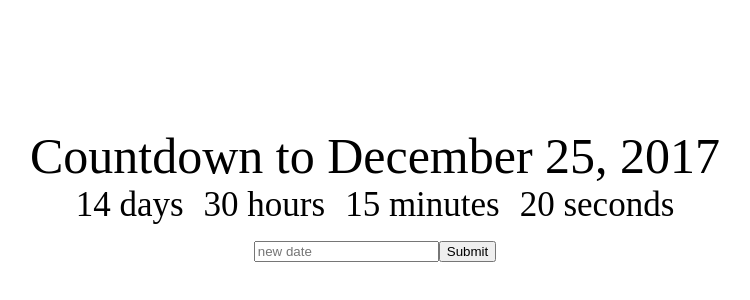
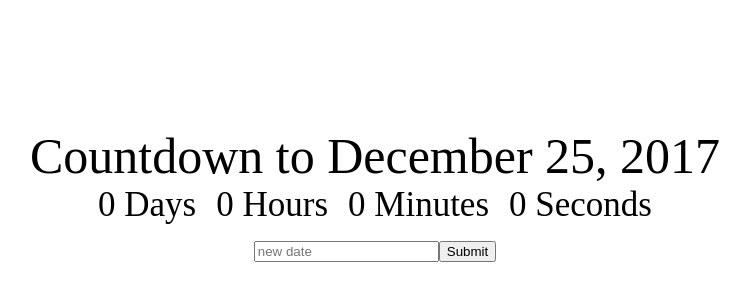
Before and after one commit to StevieIsmagic/udemy, a React (Create React App) app in the folder DavidKatz/react-redux/countdownchamp/: page / in a window 1280 px wide. Shown: the part 126-426 px from the top of the page, without its empty margins (265-1015 px from the left). Built offline with nearby package versions, Linux system fonts and the light colour scheme.

Commit message:
pass props

```diff
--- a/DavidKatz/react-redux/countdownchamp/src/App.jsx
+++ b/DavidKatz/react-redux/countdownchamp/src/App.jsx
@@ -1,4 +1,5 @@
 import React, { Component } from 'react';
+import Clock from './Clock.jsx';
 import './App.css'
 
 class App extends Component {
@@ -22,12 +23,7 @@ class App extends Component {
     return (
       <div className="App">
         <div className="App-title">Countdown to {this.state.deadline}</div>
-        <div>
-          <div className="days">14 days</div>
-          <div className="hours">30 hours</div>
-          <div className="minutes">15 minutes</div>
-          <div className="seconds">20 seconds</div>
-        </div>
+        <Clock deadline={this.state.deadline} />
         <div>
           <input
             placeholder='new date'
--- a/DavidKatz/react-redux/countdownchamp/src/Clock.jsx
+++ b/DavidKatz/react-redux/countdownchamp/src/Clock.jsx
@@ -1,12 +1,28 @@
 import React, { Component } from 'react';
 import './App.css'
 
-class Clock extends React Component {
+class Clock extends Component {
   constructor(props) {
     super(props)
-
+    this.state = {
+      days: 0,
+      hours: 0,
+      minutes: 0,
+      seconds: 0
+    }
+    console.log('this.props', this.props)
   }
 
+  render() {
+    return (
+      <div>
+        <div className="days">{this.state.days} Days</div>
+        <div className="hours">{this.state.hours} Hours</div>
+        <div className="minutes">{this.state.minutes} Minutes</div>
+        <div className="seconds">{this.state.seconds} Seconds</div>
+      </div>
+    )
+  }
+}
 
-
-}
+export default Clock;
```
